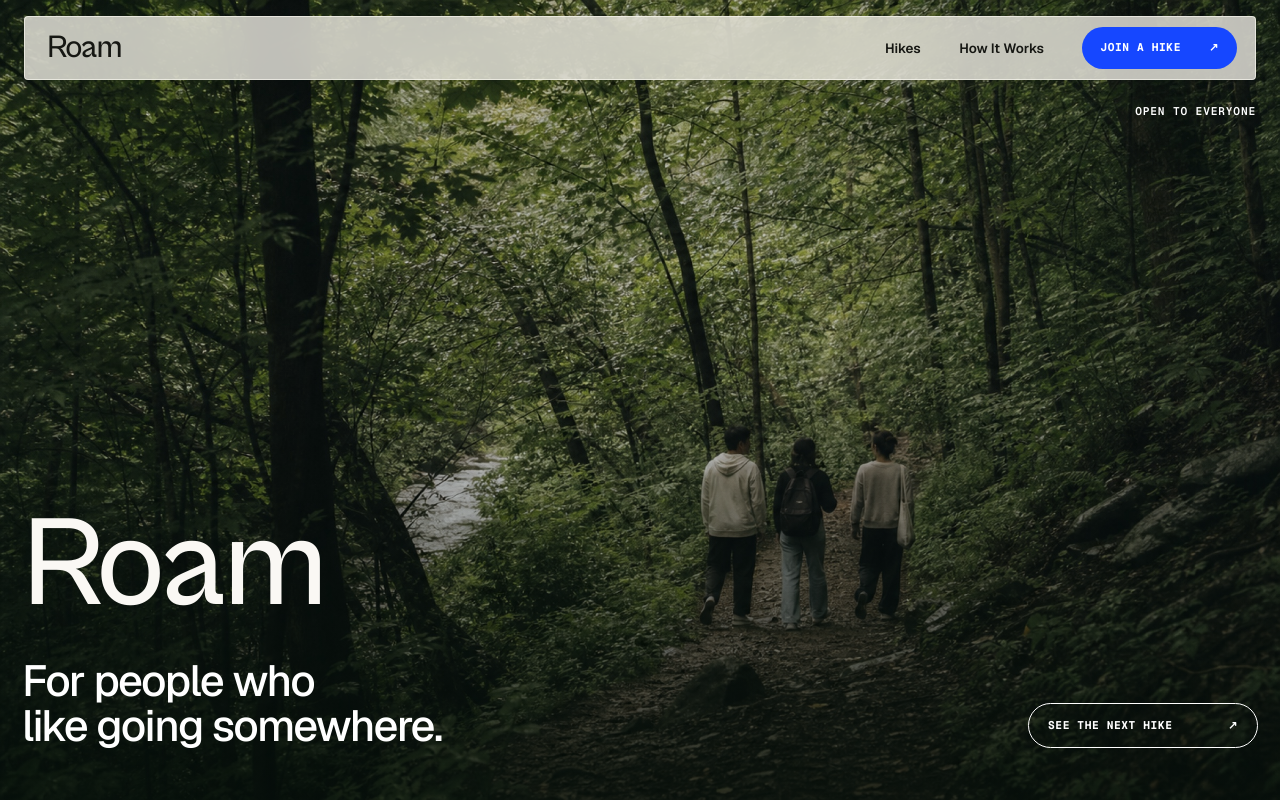
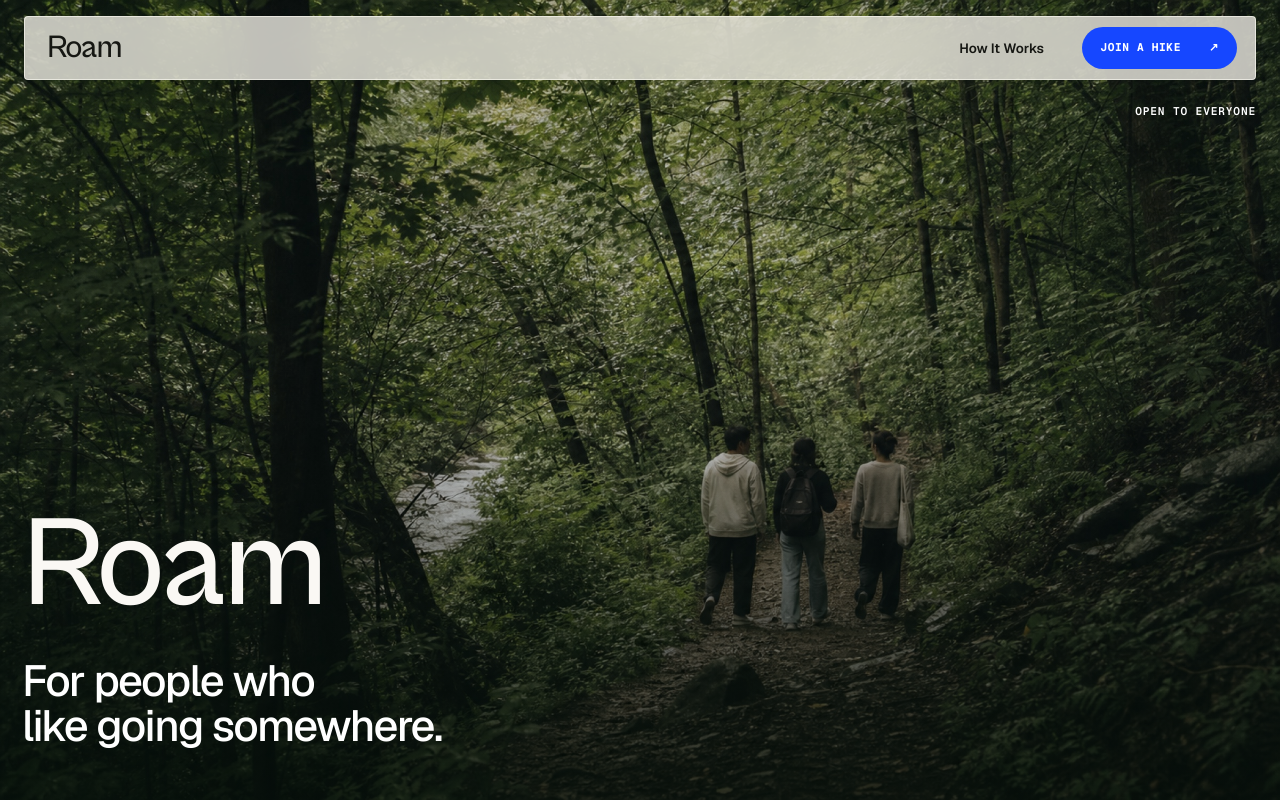
Before and after one commit to richelkim/Roam, a Next.js app: page / in a window 1280 px wide. Shown: the top 800 px of the page. Built offline with nearby package versions, Linux system fonts and the light colour scheme; no server answers.

Commit message:
chore: simplify home navigation

```diff
--- a/app/components/nav.tsx
+++ b/app/components/nav.tsx
@@ -1,7 +1,6 @@
 import Link from 'next/link'
 
 const navItems = [
-  { href: '/hikes', label: 'Hikes' },
   { href: '/how-it-works', label: 'How It Works' },
 ]
 
--- a/app/page.tsx
+++ b/app/page.tsx
@@ -25,9 +25,6 @@ export default function HomePage() {
           <h1 id="home-title">Roam</h1>
           <div className="hero-bottom">
             <p className="hero-tagline">For people who<br />like going somewhere.</p>
-            <Link className="round-link light" href="/hikes">
-              SEE THE NEXT HIKE <span aria-hidden="true">↗</span>
-            </Link>
           </div>
         </div>
       </section>
```
Also changed, not shown: .impeccable/design.json, 1 other file (tests, documents, lock files or other folders).
